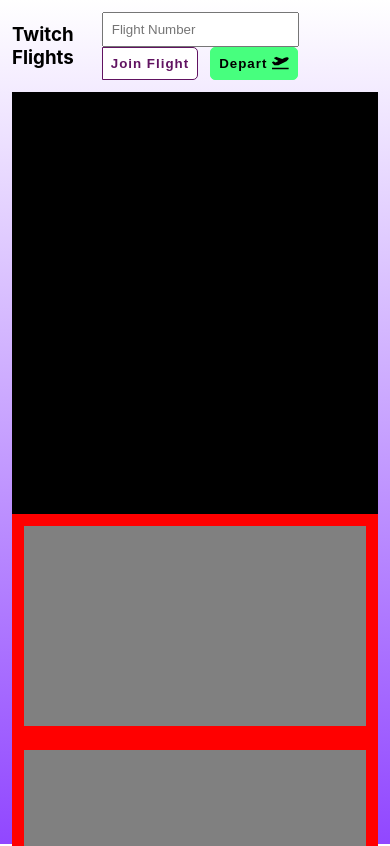
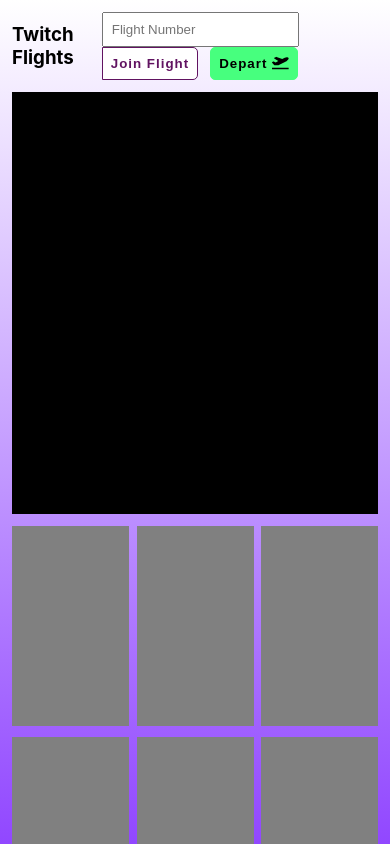
Before and after one commit to ehutchllew/twitch-flights-client, a React (Create React App) app: page / in a window 390 px wide. Shown: the top 846 px of the page. Built offline with nearby package versions, Linux system fonts and the light colour scheme.

Commit message:
Got it mostly responsive in rows of 3.

```diff
--- a/src/common/video/scss/VideoThumbnail.module.scss
+++ b/src/common/video/scss/VideoThumbnail.module.scss
@@ -2,9 +2,8 @@
 
 .rootContainer {
     background-color: gray;
-    flex: 1 2;
+    box-sizing: border-box;
     height: 200px;
-    margin: $spacingMargin;
-    max-width: 500px;
-    min-width: 300px;
+    margin-top: 3vw;
+    width: 30vw;
 }
--- a/src/common/video/scss/VideoThumbnailGrid.module.scss
+++ b/src/common/video/scss/VideoThumbnailGrid.module.scss
@@ -2,7 +2,6 @@
 
 .rootContainer {
     align-items: center;
-    background-color: red;
     display: flex;
     flex-wrap: wrap;
     justify-content: space-between;
--- a/src/home/scss/HomeScreen.module.scss
+++ b/src/home/scss/HomeScreen.module.scss
@@ -2,6 +2,7 @@
 
 .rootContainer {
     padding: $spacingMargin;
+    overflow-x: hidden;
 
     & .mainVideoSection {
         margin-top: $spacingMargin;
```
